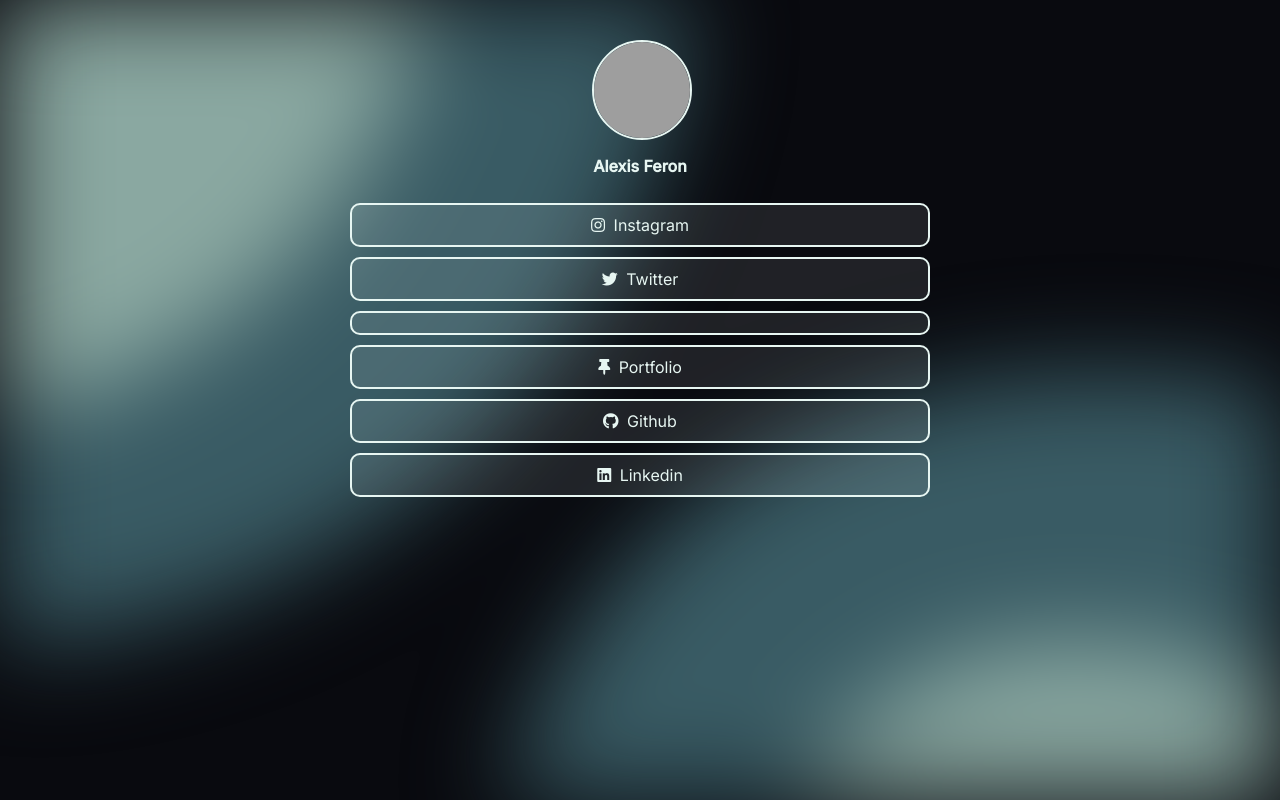
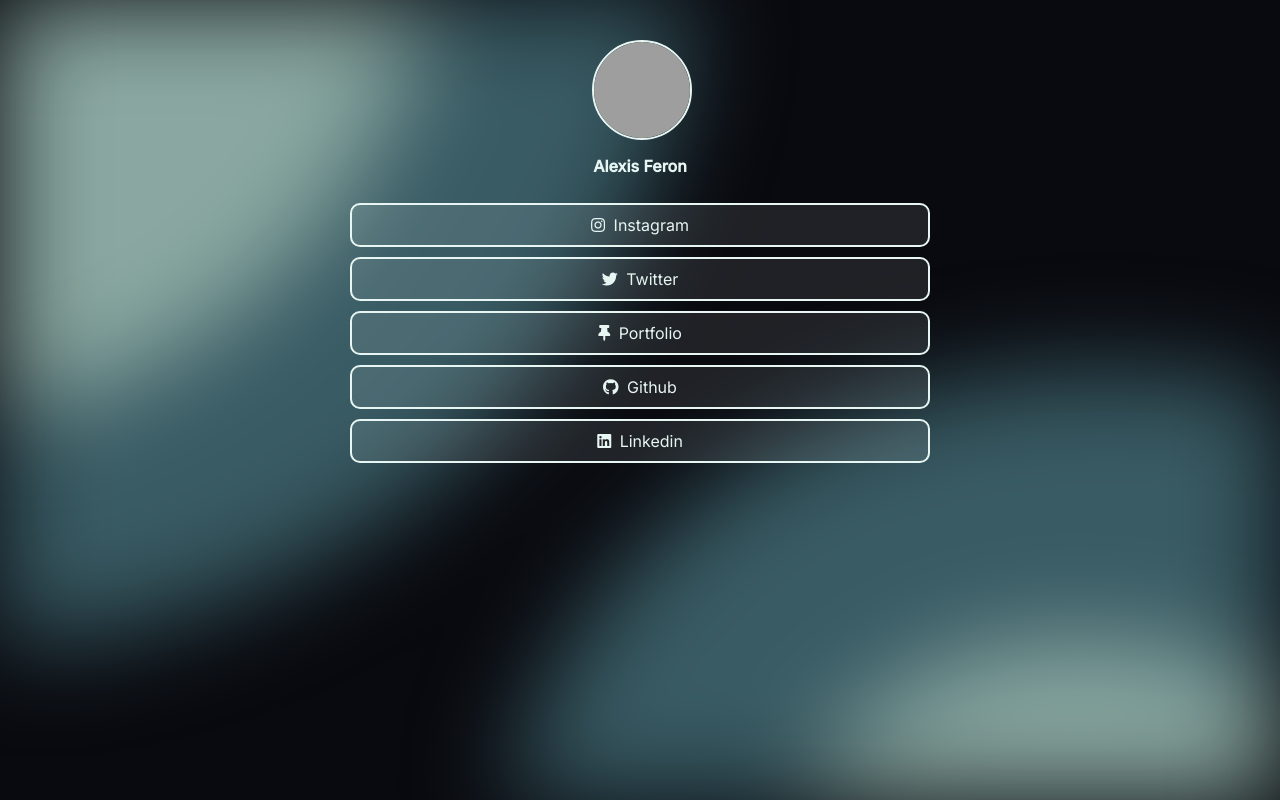
Before and after one commit to alexis-feron/linktree, a plain HTML site: page index.html in a window 1280 px wide. Drawn offline with Linux system fonts and the light colour scheme; grey boxes are pictures that could not be loaded.

Commit message:
🐛 Fix links

```diff
--- a/index.html
+++ b/index.html
@@ -62,11 +62,6 @@
       <a class="link" href="https://twitter.com/alexis_feron_" target="_blank">
         <i class="fab fa-twitter">&nbsp; </i> Twitter
       </a>
-      <a
-        class="link"
-        href="https://alexis-feron.github.io/portfolio"
-        target="_blank"
-      >
       <a class="link" href="https://alexis-feron.com/" target="_blank">
         <i class="fas fa-thumbtack">&nbsp; </i> Portfolio
       </a>
```
